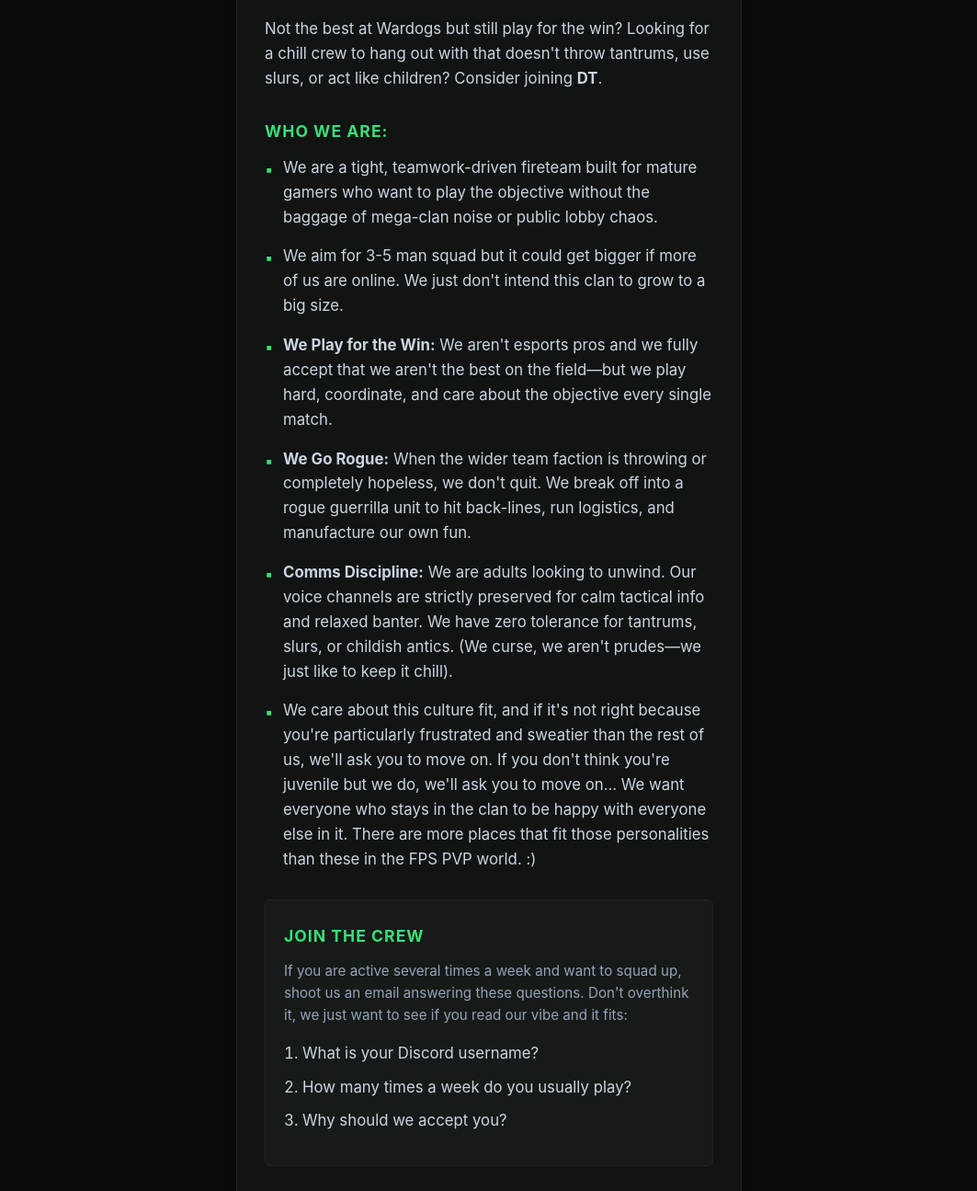
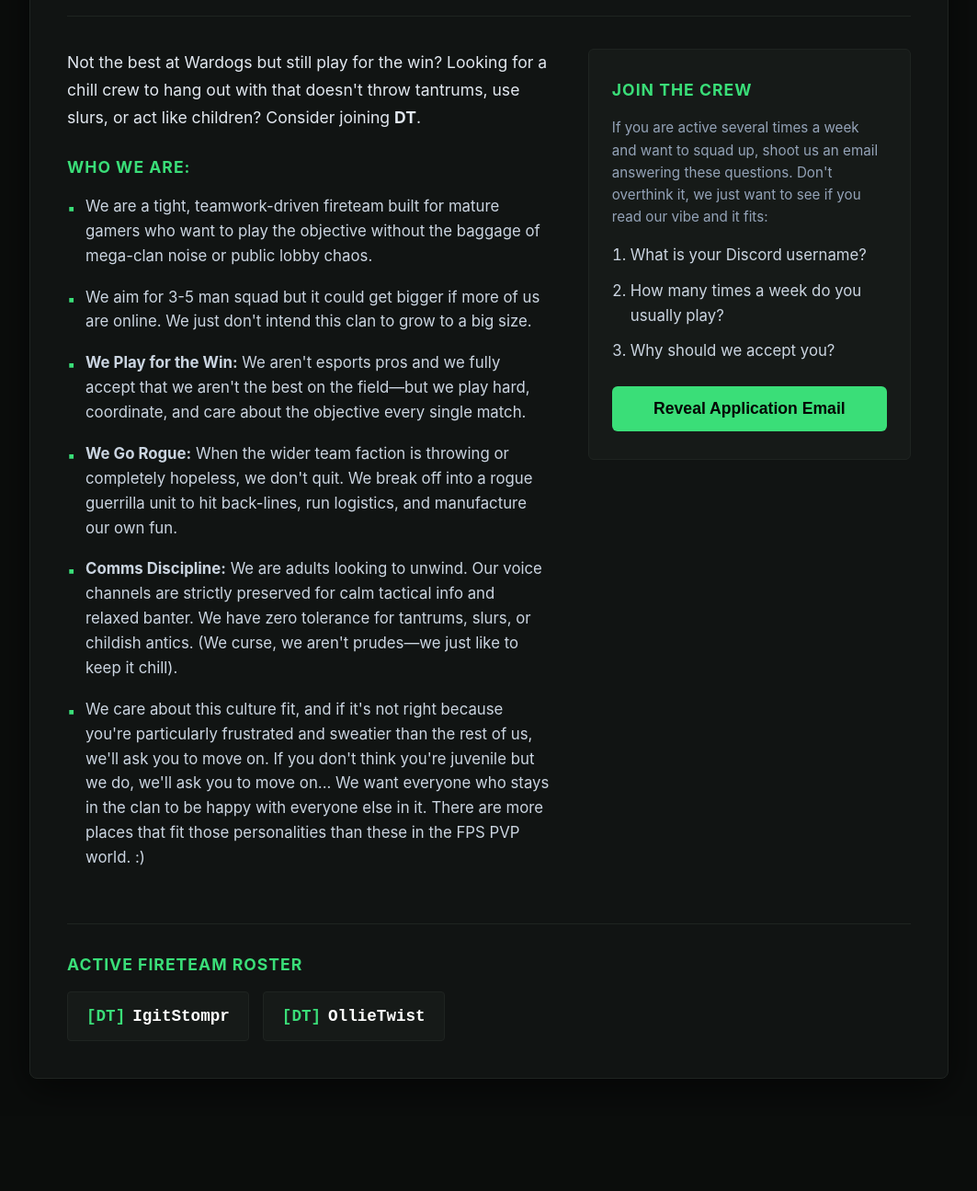
Before and after one commit to igit-stompr/die-trying, a plain HTML site: page index.html in a window 1280 px wide. Shown: the part 194-1489 px from the top of the page at 92% size, without its empty margins (108-1171 px from the left). After the commit the page ends 1407 px from the top, so only its background shows below. Drawn offline with Linux system fonts and the light colour scheme.

Commit message:
Update index.html

```diff
--- a/index.html
+++ b/index.html
@@ -34,18 +34,20 @@
         }
 
         .container {
-            max-width: 550px;
+            max-width: 1000px; /* Expanded width for monitors */
             width: 100%;
             background-color: var(--panel-bg);
             border: 1px solid var(--border-color);
             border-radius: 8px;
-            padding: 40px 30px;
+            padding: 40px;
             box-shadow: 0 10px 40px rgba(0, 0, 0, 0.6);
         }
 
         .header {
             text-align: center;
             margin-bottom: 35px;
+            border-bottom: 1px solid var(--border-color);
+            padding-bottom: 25px;
         }
 
         .clan-tag {
@@ -56,12 +58,12 @@
             border: 1px solid var(--accent-color);
             padding: 2px 12px;
             border-radius: 4px;
-            font-size: 0.85rem;
+            font-size: 0.9rem;
             margin-bottom: 12px;
         }
 
         h1 {
-            font-size: 2.2rem;
+            font-size: 2.5rem;
             font-weight: 900;
             letter-spacing: -0.5px;
             text-transform: uppercase;
@@ -70,32 +72,35 @@
         h2 {
             font-size: 1.1rem;
             color: var(--accent-color);
-            margin-bottom: 12px;
+            margin-bottom: 15px;
             text-transform: uppercase;
             letter-spacing: 1px;
             font-weight: 700;
         }
 
-        .section {
-            margin-bottom: 30px;
-            text-align: left;
+        /* 2-Column Grid Setup for Desktop */
+        .main-content {
+            display: grid;
+            grid-template-columns: 1.2fr 0.8fr;
+            gap: 40px;
+            margin-bottom: 40px;
         }
 
-        .section p {
-            color: #cbd5e1;
-            font-size: 1.05rem;
-            margin-bottom: 15px;
+        .pitch-text {
+            font-size: 1.1rem;
+            color: #e2e8f0;
+            margin-bottom: 25px;
+            line-height: 1.7;
         }
 
         .manifesto-list {
             list-style: none;
-            margin-bottom: 20px;
         }
 
         .manifesto-list li {
             position: relative;
             padding-left: 20px;
-            margin-bottom: 16px;
+            margin-bottom: 18px;
             color: #cbd5e1;
             font-size: 1.05rem;
         }
@@ -112,18 +117,19 @@
             background-color: var(--card-bg);
             border: 1px solid var(--border-color);
             border-radius: 6px;
-            padding: 25px 20px;
-            margin-bottom: 30px;
+            padding: 30px 25px;
+            height: fit-content;
         }
 
         ol {
             padding-left: 20px;
             color: #cbd5e1;
             font-size: 1.05rem;
+            margin-bottom: 25px;
         }
 
-        li {
-            margin-bottom: 10px;
+        ol li {
+            margin-bottom: 12px;
         }
 
         .btn {
@@ -163,23 +169,70 @@
             word-break: break-all;
             text-align: center;
         }
+
+        /* Full Width Roster Section at Bottom */
+        .roster-section {
+            border-top: 1px solid var(--border-color);
+            padding-top: 30px;
+            margin-top: 10px;
+        }
+
+        .roster-grid {
+            display: flex;
+            flex-wrap: wrap;
+            gap: 15px;
+            margin-top: 15px;
+        }
+
+        .roster-card {
+            background-color: var(--card-bg);
+            border: 1px solid var(--border-color);
+            padding: 12px 20px;
+            border-radius: 4px;
+            font-family: monospace;
+            font-size: 1.1rem;
+            display: flex;
+            align-items: center;
+            gap: 8px;
+        }
+
+        .roster-tag {
+            color: var(--accent-color);
+            font-weight: bold;
+        }
+
+        .roster-name {
+            color: #ffffff;
+            font-weight: 600;
+        }
+
+        /* Responsiveness: Collapse into single column on small screens */
+        @media (max-width: 768px) {
+            .main-content {
+                grid-template-columns: 1fr;
+                gap: 30px;
+            }
+            .container {
+                padding: 25px 20px;
+            }
+        }
     </style>
 </head>
 <body>
 
     <div class="container">
         <div class="header">
-            <div class="clan-tag">DT</div>
+            <div class="clan-tag">[DT]</div>
             <h1>Die Trying</h1>
         </div>
 
-        <!-- PITCH STATEMENT -->
-        <div class="section">
+        <div class="main-content">
+            <!-- LEFT COLUMN: WHO WE ARE -->
+            <div class="left-col">
+                <div class="pitch-text">
                     <p>Not the best at Wardogs but still play for the win? Looking for a chill crew to hang out with that doesn't throw tantrums, use slurs, or act like children? Consider joining <strong>DT</strong>.</p>
                 </div>
 
-        <!-- WHO WE ARE SECTION -->
-        <div class="section">
                 <h2>Who We Are:</h2>
                 <ul class="manifesto-list">
                     <li>We are a tight, teamwork-driven fireteam built for mature gamers who want to play the objective without the baggage of mega-clan noise or public lobby chaos.</li>
@@ -191,7 +244,8 @@
                 </ul>
             </div>
 
-        <!-- JOINING PROTOCOL -->
+            <!-- RIGHT COLUMN: JOIN PROTOCOL -->
+            <div class="right-col">
                 <div class="app-steps">
                     <h2>Join the Crew</h2>
                     <p style="margin-bottom: 15px; color: #94a3b8; font-size: 0.95rem;">If you are active several times a week and want to squad up, shoot us an email answering these questions. Don't overthink it, we just want to see if you read our vibe and it fits:</p>
@@ -200,16 +254,32 @@
                         <li>How many times a week do you usually play?</li>
                         <li>Why should we accept you?</li>
                     </ol>
-        </div>
 
                     <!-- Bot-Safe Reveal Trigger -->
                     <button id="reveal-btn" class="btn" onclick="revealEmail()">Reveal Application Email</button>
                     <div id="email-display"></div>
                 </div>
+            </div>
+        </div>
+
+        <!-- BOTTOM SECTION: FULL WIDTH ROSTER -->
+        <div class="roster-section">
+            <h2>Active Fireteam Roster</h2>
+            <div class="roster-grid">
+                <div class="roster-card">
+                    <span class="roster-tag">[DT]</span>
+                    <span class="roster-name">IgitStompr</span>
+                </div>
+                <div class="roster-card">
+                    <span class="roster-tag">[DT]</span>
+                    <span class="roster-name">OllieTwist</span>
+                </div>
+            </div>
+        </div>
+    </div>
 
     <script>
         function revealEmail() {
-            // Edit your info here to trick email harvesting bots
             var user = "YOUR_EMAIL_PREFIX";
             var domain = "YOUR_DOMAIN.com";
 
@@ -217,12 +287,3 @@
             var mailtoUrl = "mailto:" + fullEmail + "?subject=DT Clan Application";
 
             var displayDiv = document.getElementById("email-display");
-            displayDiv.innerHTML = '<a href="' + mailtoUrl + '" style="color: #3ade78; text-decoration: underline; font-weight: 700;">Click to open Mail App</a><br><span style="font-size: 0.9rem; color: #94a3b8; display: inline-block; margin-top: 5px;">Or manually copy: ' + fullEmail + '</span>';
-            displayDiv.style.display = "block";
-
-            document.getElementById("reveal-btn").style.display = "none";
-        }
-    </script>
-
-</body>
-</html>
```
Lines whose indentation alone changed are shown as unchanged.
